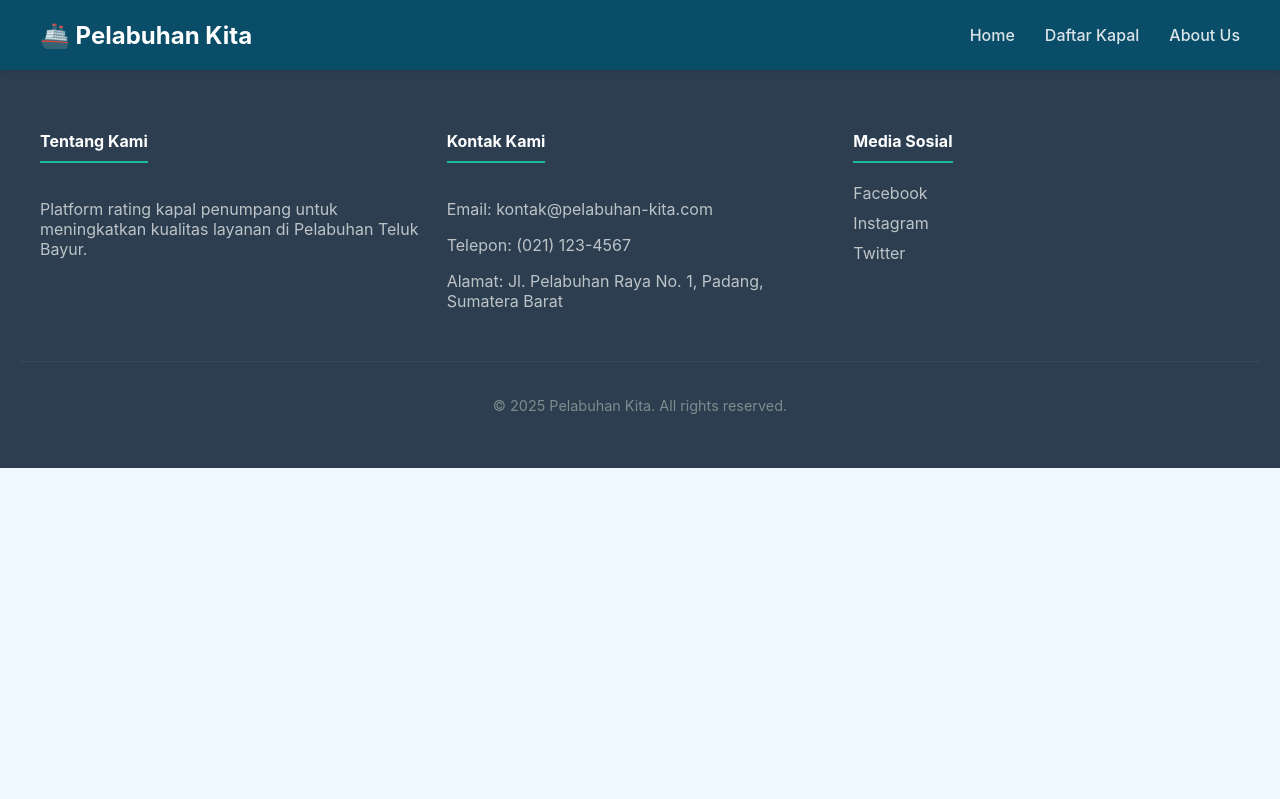
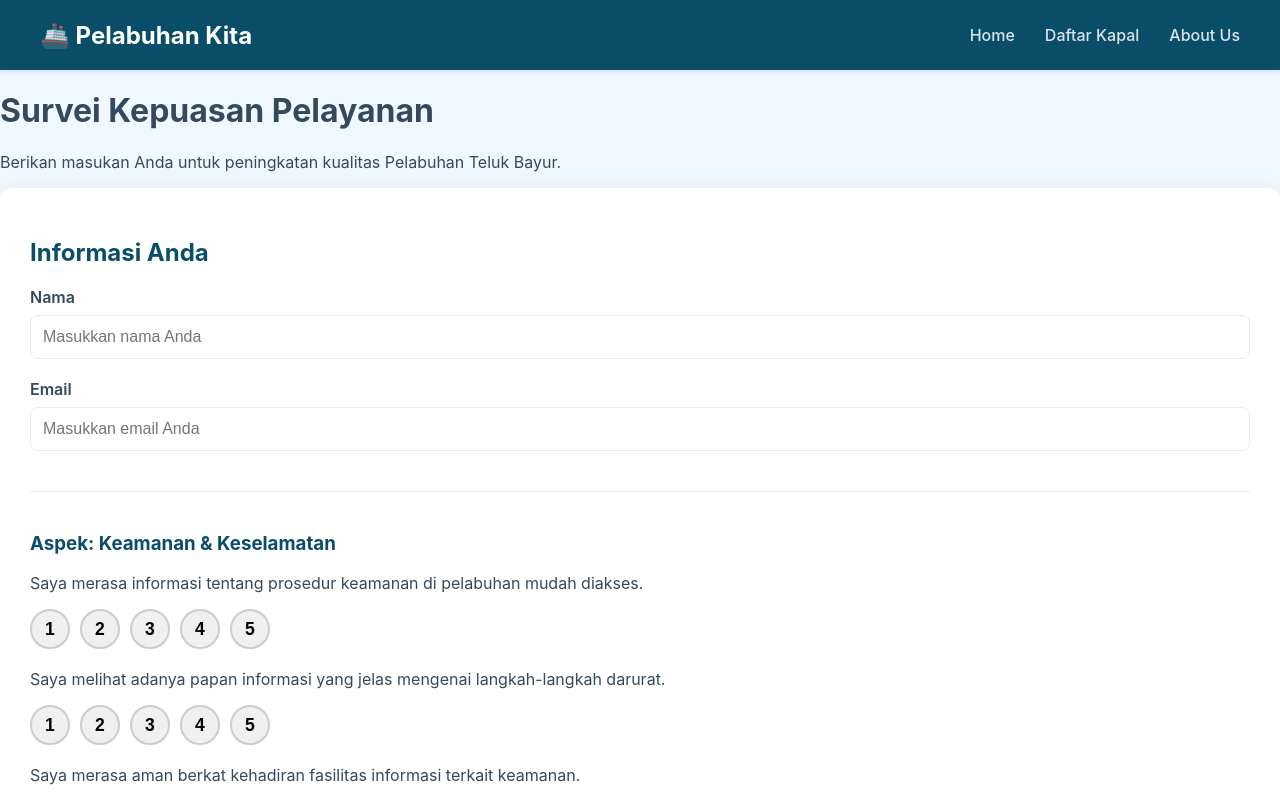
Before and after one commit to BagasPutera12/proyek-pelabuhan-frontend, a React (Vite) app: page /survei-lengkap in a window 1280 px wide. Shown: the top 799 px of the page. Built offline with nearby package versions, Linux system fonts and the light colour scheme.

Commit message:
Menambah halaman survey

```diff
--- a/src/App.jsx
+++ b/src/App.jsx
@@ -8,7 +8,7 @@ import HomePage from './pages/HomePage';
 import ShipListPage from './pages/ShipListPage'; // Halaman baru untuk daftar kapal
 import ShipDetailPage from './pages/ShipDetailPage';
 import FeedbackPage from './pages/FeedbackPage';
-
+import FullSurveyPage from './pages/FullSurveyPage'
 import './App.css';
 
 function App() {
@@ -18,6 +18,7 @@ function App() {
       <main>
         <Routes>
           <Route path="/" element={<HomePage />} />
+          <Route path="/survei-lengkap" element={<FullSurveyPage />} />
           <Route path="/kapal" element={<ShipListPage />} /> {/* Rute baru untuk daftar kapal */}
           <Route path="/kapal/:id" element={<ShipDetailPage />} /> {/* Ubah dari /ship ke /kapal */}
           <Route path="/masukan" element={<FeedbackPage />} />
--- a/src/components/PortSurveyModal.jsx
+++ b/src/components/PortSurveyModal.jsx
@@ -84,7 +84,10 @@ function PortSurveyModal({ aspect, onClose }) {
                       <button
                         key={ratingValue}
                         className={`rating-button ${answers[indicator] === ratingValue ? 'selected' : ''}`}
-                        onClick={() => handleRatingChange(indicator, ratingValue)}
+                        onClick={(e) => {
+  e.stopPropagation(); // Mencegah klik "menembus" ke latar belakang
+  handleRatingChange(indicator, ratingValue);
+}}
                       >
                         {ratingValue}
                       </button>
--- /dev/null
+++ b/src/pages/FullSurveyPage.css
@@ -0,0 +1,86 @@
+/* frontend/src/pages/FullSurveyPage.css */
+.full-survey-form {
+  background-color: #fff;
+  padding: 30px;
+  border-radius: 12px;
+  box-shadow: 0 4px 25px rgba(0,0,0,0.07);
+}
+
+.user-info-section, .aspect-survey-section, .suggestion-section {
+  margin-bottom: 40px;
+  padding-bottom: 20px;
+  border-bottom: 1px solid #eee;
+}
+
+.user-info-section h2, .aspect-survey-section h3, .suggestion-section h2 {
+  color: var(--primary-blue);
+}
+
+.input-group {
+  margin-bottom: 20px;
+}
+
+.input-group label {
+  display: block;
+  margin-bottom: 8px;
+  font-weight: 600;
+}
+
+.input-group input, .suggestion-section textarea {
+  width: 100%;
+  padding: 12px;
+  border: 1px solid var(--border-color);
+  border-radius: 8px;
+  font-size: 1rem;
+  box-sizing: border-box;
+}
+
+.full-survey-question-item {
+  margin-bottom: 20px;
+}
+
+.full-survey-rating-scale {
+  display: flex;
+  gap: 10px;
+  margin-top: 10px;
+}
+
+/* Kita bisa gunakan lagi style dari modal */
+.full-survey-rating-scale .rating-button {
+  width: 40px;
+  height: 40px;
+  border-radius: 50%;
+  border: 2px solid #ccc;
+  background-color: #f0f0f0;
+  cursor: pointer;
+  font-size: 1.1rem;
+  font-weight: bold;
+  transition: all 0.2s ease;
+}
+
+.full-survey-rating-scale .rating-button:hover {
+  border-color: var(--primary-blue);
+}
+
+.full-survey-rating-scale .rating-button.selected {
+  background-color: var(--primary-blue);
+  color: white;
+  border-color: var(--primary-blue);
+}
+
+.submit-full-survey-button {
+  width: 100%;
+  padding: 18px;
+  font-size: 1.2rem;
+  font-weight: bold;
+  color: var(--white);
+  background-color: #28a745;
+  border: none;
+  border-radius: 8px;
+  cursor: pointer;
+  transition: background-color 0.2s;
+}
+
+.submit-full-survey-button:hover {
+    background-color: #218838;
+}
--- /dev/null
+++ b/src/pages/FullSurveyPage.jsx
@@ -0,0 +1,140 @@
+// frontend/src/pages/FullSurveyPage.jsx (VERSI FINAL FUNGSIONAL)
+
+import { useState } from 'react';
+import { Link } from 'react-router-dom';
+import axios from 'axios';
+import { ASPECTS } from '../data/surveyData';
+import './FullSurveyPage.css';
+
+// Komponen kecil untuk satu baris pertanyaan, tidak berubah
+const SurveyQuestion = ({ question, aspectName, onRatingChange, rating }) => {
+  return (
+      <div className="full-survey-question-item">
+          <p className="full-survey-question-text">{question}</p>
+          <div className="full-survey-rating-scale">
+              {[1, 2, 3, 4, 5].map((ratingValue) => (
+                  <button
+                      type="button" // Set type ke button agar tidak men-submit form
+                      key={ratingValue}
+                      className={`rating-button ${rating === ratingValue ? 'selected' : ''}`}
+                      onClick={() => onRatingChange(aspectName, question, ratingValue)}
+                  >
+                      {ratingValue}
+                  </button>
+              ))}
+          </div>
+      </div>
+  );
+};
+
+function FullSurveyPage() {
+  const [userName, setUserName] = useState('');
+  const [userEmail, setUserEmail] = useState('');
+  const [answers, setAnswers] = useState({});
+  const [suggestion, setSuggestion] = useState('');
+  const [submitStatus, setSubmitStatus] = useState('idle');
+
+  // Fungsi untuk menyimpan jawaban rating
+  const handleRatingChange = (aspectName, indicator, rating) => {
+    setAnswers(prev => ({
+      ...prev,
+      [indicator]: { aspect: aspectName, rating: rating }
+    }));
+  };
+
+  // Fungsi untuk mengirim seluruh form
+  const handleSubmit = async (e) => {
+    e.preventDefault();
+    const totalQuestions = ASPECTS.reduce((total, aspect) => total + aspect.indicators.length, 0);
+
+    if (Object.keys(answers).length < totalQuestions) {
+      alert('Mohon jawab semua pertanyaan rating sebelum mengirimkan.');
+      return;
+    }
+
+    setSubmitStatus('loading');
+
+    const ratingsPayload = Object.entries(answers).map(([indicator, value]) => ({
+      indicator: indicator,
+      aspect: value.aspect,
+      rating: value.rating
+    }));
+
+    try {
+      await axios.post(`${import.meta.env.VITE_API_URL}/api/full-surveys`, {
+        userName,
+        userEmail,
+        ratings: ratingsPayload,
+        suggestion
+      });
+      setSubmitStatus('success');
+    } catch (error) {
+      console.error("Gagal mengirim survei lengkap:", error);
+      setSubmitStatus('error');
+    }
+  };
+
+  // Tampilan untuk status loading, sukses, dan error
+  if (submitStatus === 'loading') {
+    return <div className="container status-page"><div className="loader"></div><h3>Mengirim survei...</h3></div>;
+  }
+  if (submitStatus === 'success') {
+    return <div className="container status-page"><div className="status-icon success">✓</div><h3>Terima Kasih!</h3><p>Masukan Anda telah berhasil dikirimkan. Kami juga telah mengirimkan salinan ke email Anda.</p><Link to="/" className="back-to-home-button">Kembali ke Halaman Utama</Link></div>;
+  }
+  if (submitStatus === 'error') {
+    return <div className="container status-page"><div className="status-icon error">✗</div><h3>Gagal Mengirim</h3><p>Terjadi kesalahan. Mohon periksa koneksi Anda dan coba lagi.</p><button onClick={() => setSubmitStatus('idle')} className="try-again-button">Coba Lagi</button></div>;
+  }
+
+  // Tampilan Form Utama
+  return (
+    <div className="container">
+        <header className="page-title">
+            <h1>Survei Kepuasan Pelayanan</h1>
+            <p>Berikan masukan Anda untuk peningkatan kualitas Pelabuhan Teluk Bayur.</p>
+        </header>
+
+        <form className="full-survey-form" onSubmit={handleSubmit}>
+            <section className="user-info-section">
+                <h2>Informasi Anda</h2>
+                <div className="input-group">
+                    <label htmlFor="name">Nama</label>
+                    <input type="text" id="name" value={userName} onChange={(e) => setUserName(e.target.value)} placeholder="Masukkan nama Anda" required />
+                </div>
+                <div className="input-group">
+                    <label htmlFor="email">Email</label>
+                    <input type="email" id="email" value={userEmail} onChange={(e) => setUserEmail(e.target.value)} placeholder="Masukkan email Anda" required />
+                </div>
+            </section>
+
+            {ASPECTS.map(aspect => (
+                <section key={aspect.name} className="aspect-survey-section">
+                    <h3>Aspek: {aspect.name}</h3>
+                    {aspect.indicators.map((indicator, index) => (
+                        <SurveyQuestion
+                            key={index}
+                            question={indicator}
+                            aspectName={aspect.name}
+                            onRatingChange={handleRatingChange}
+                            rating={answers[indicator]?.rating}
+                        />
+                    ))}
+                </section>
+            ))}
+
+            <section className="suggestion-section">
+                <h2>Saran dan Masukan Tambahan (Opsional)</h2>
+                <textarea
+                    rows="5"
+                    placeholder="Tuliskan saran Anda di sini..."
+                    value={suggestion}
+                    onChange={(e) => setSuggestion(e.target.value)}
+                ></textarea>
+            </section>
+
+            <button type="submit" className="submit-full-survey-button">Kirim Survei</button>
+        </form>
+    </div>
+  );
+}
+
+export default FullSurveyPage;
```
Also changed, not shown: src/pages/HomePage.jsx (+24 -33 lines).
